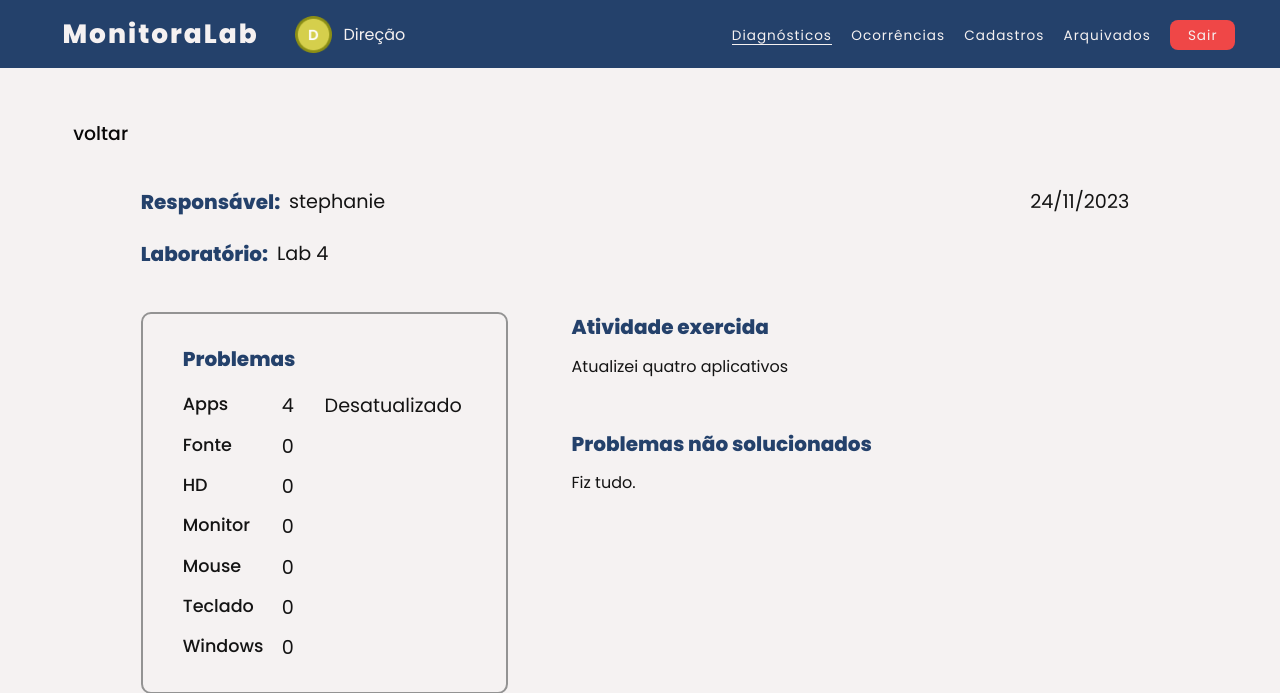
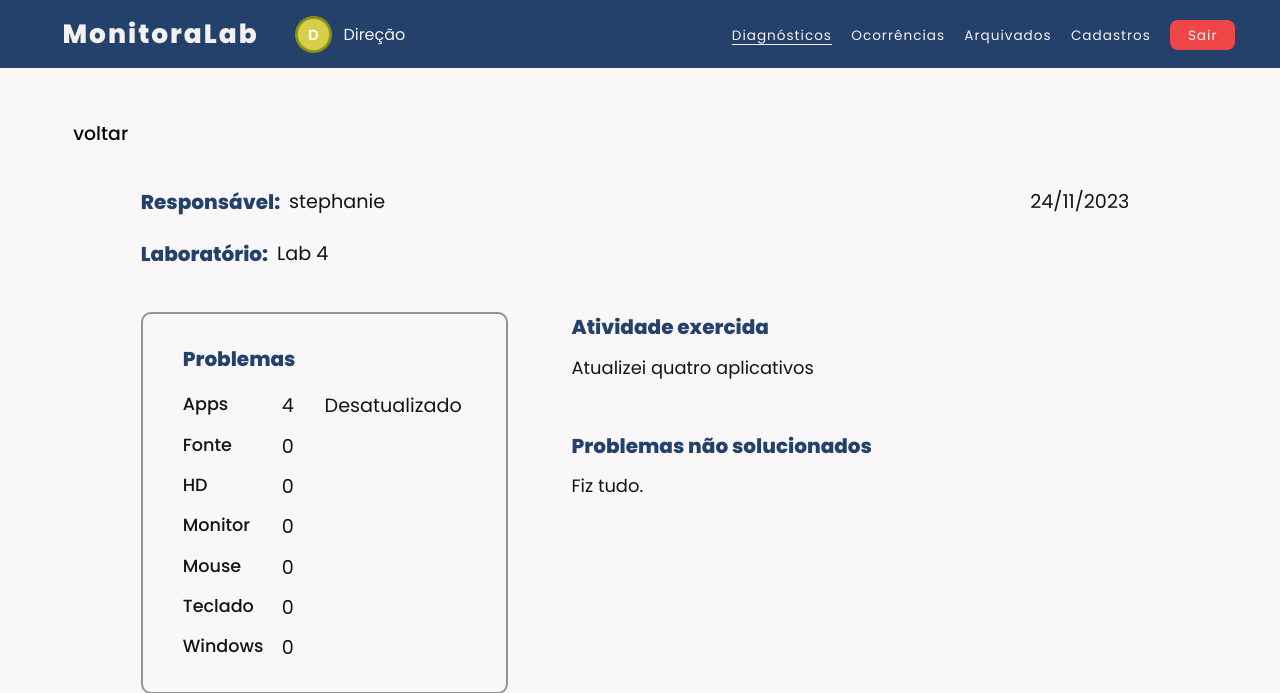
Before and after one commit to TCC2023insv/MonitoraLab, a PHP site: page /usuarios/diretoria/diagnostico.php?id=111 in a window 1280 px wide. Shown: the top 693 px of the page. Run offline with PHP 8.4, Linux system fonts and the light colour scheme; the visitor is signed in with stand-in values (Sample User, id 1); data comes from the database, SQL or seed files in the repository; some libraries are stand-ins or nearby versions.

Commit message:
logo-cores-navbar-size

```diff
--- a/css/cores.css
+++ b/css/cores.css
@@ -16,8 +16,8 @@
     --preto-2: #0000001c;
     --preto-3: #141414;
 
-    --icone: #fefefe;
-    --fundo: rgb(245, 242, 242);
+    --icone: #f9f7f7;
+    --fundo: #f9f7f7;
     --fundo-botao: #24416B;
     --h2: #24416B;
     --titulo-dados: #141414;
@@ -25,36 +25,39 @@
     --titulo: #24416B;
     --dados: #141414;
     --ver-diag: #24416B;
-    --caixa: #fefefe;
+    --caixa: #f9f7f7;
     --borda-caixa: #4e4e4eb4;
     --sombra: #0000001c;
-    --texto-branco:#fefefe;
+    --texto-branco:#f9f7f7;
     --txt: #4e4e4eb4;
     --txt-hover: #7d7d7d4c;
     --miniatura:#4e4e4eb4;
     --fundo-foto:  #090808;
     --icone-login:#24416B;
+    --fundo-txt: #f9f7f7;
 }
 
 
 /* TEMA ESCURO */
 .tema-escuro, :root{
-    --icone: #fefefe;
+    --icone: #f5f1f1;
     --fundo: #091932;
     --fundo-botao: #091932;
-    --h2: #fefefe;
+    --h2: #f5f1f1;
     --titulo-dados: #e9e5e5;
-    --voltar: #fefefe;
-    --titulo: #fefefe;
-    --dados: #fefefe;
+    --voltar: #f5f1f1;
+    --titulo: #f5f1f1;
+    --dados: #f5f1f1;
     --ver-diag: #bdbdbd;
     --caixa: #24416B;
-    --borda-caixa:#fefefe;
+    --borda-caixa:#f5f1f1;
     --sombra: #fefefe14;
-    --texto-branco:#fefefe;
+    --texto-branco:#f5f1f1;
     --txt: #4e4e4eb4;
-    --miniatura: #fefefe;
+    --txt-hover: #d0d0d0;
+    --miniatura: #f5f1f1;
     --fundo-foto:  #090808;
-    --icone-login:#fefefe;
+    --icone-login:#f5f1f1;
     --vermelho-2: #d83b3b;
+    --fundo-txt: #f5f1f1;
 }
--- a/css/diagnostico.css
+++ b/css/diagnostico.css
@@ -150,7 +150,7 @@ body{
 .texto{
     text-align: justify;
     margin-top: 2%;
-    font-size: 100%;
+    font-size: 112%;
     color: var(--dados);
 }
 
--- a/css/ocorrencias-arquivadas.css
+++ b/css/ocorrencias-arquivadas.css
@@ -226,6 +226,7 @@ margin: 1.5% 0 0 8px;
     color: var(--branco-1);
     font-size: 120%;
     margin: 0;
+    margin-right: 3%;
     padding: 0.5%;
     border-radius: 5px;
     cursor: pointer;
--- a/login.php
+++ b/login.php
@@ -28,6 +28,7 @@
 <body id="body">
     <main class="container">
         <div class="caixa-logo">
+            <img class="logo" src="icons/logo.png">
             <h1>MonitoraLab</h1>
         </div>
         <fieldset class="caixa-forms">
--- a/usuarios/diretoria/cadastrar-professor.php
+++ b/usuarios/diretoria/cadastrar-professor.php
@@ -44,8 +44,8 @@
         <ul>
             <li><a class="nav-li" href="inicio.php">Diagnósticos</a></li>
             <li><a class="nav-li" href="ocorrencias.php">Ocorrências</a></li>
+            <li><a class="nav-li" href="ocorrencias-arquivadas.php?problema=&data=&lab=">Arquivados</a></li>
             <li><a class="active" href="professores-cadastrados.php">Cadastros</a></li>
-            <li><a class="nav-li" href="ocorrencias-arquivadas.php?problema=&data=&lab=">Arquivados</a></li>
             <li><a class="Btn-Sair" onclick="Sair()" style="cursor: pointer;">Sair</a> </li>
         </ul>
         <div class="nav-responsivo">
--- a/usuarios/diretoria/diagnostico.php
+++ b/usuarios/diretoria/diagnostico.php
@@ -59,8 +59,8 @@
         <ul>
             <li><a class="active" href="inicio.php">Diagnósticos</a></li>
             <li><a class="nav-li" href="ocorrencias.php">Ocorrências</a></li>
+            <li><a class="nav-li" href="ocorrencias-arquivadas.php?problema=&data=&lab=">Arquivados</a></li>
             <li><a class="nav-li" href="professores-cadastrados.php">Cadastros</a></li>
-            <li><a class="nav-li" href="ocorrencias-arquivadas.php?problema=&data=&lab=">Arquivados</a></li>
             <li><a class="Btn-Sair" onclick="Sair()" style="cursor: pointer;">Sair</a> </li>
         </ul>
     </nav>
--- a/usuarios/diretoria/inicio.php
+++ b/usuarios/diretoria/inicio.php
@@ -48,8 +48,8 @@
             <ul>
                 <li><a class="active" href=""p>Diagnósticos</a></li>
                 <li><a class="nav-li" href="ocorrencias.php">Ocorrências</a></li>
+                <li><a class="nav-li" href="ocorrencias-arquivadas.php?problema=&data=&lab=">Arquivados</a></li>
                 <li><a class="nav-li" href="professores-cadastrados.php">Cadastros</a></li>
-                <li><a class="nav-li" href="ocorrencias-arquivadas.php?problema=&data=&lab=">Arquivados</a></li>
                 <li><a class="Btn-Sair" onclick="Sair()" style="cursor: pointer;">Sair</a> </li>
             </ul>
         </nav>
--- a/usuarios/diretoria/ocorrencias-arquivadas.php
+++ b/usuarios/diretoria/ocorrencias-arquivadas.php
@@ -111,8 +111,8 @@
             <ul>
                 <li><a class="nav-li" href="inicio.php">Diagnósticos</a></li>
                 <li><a class="nav-li" href="ocorrencias.php">Ocorrências</a></li>
+                <li><a class="active" href="">Arquivados</a></li>
                 <li><a class="nav-li" href="professores-cadastrados.php">Cadastros</a></li>
-                <li><a class="active" href="">Arquivados</a></li>
                 <li><a class="Btn-Sair" onclick="Sair()" style="cursor: pointer;">Sair</a> </li>
             </ul>
         </nav>
--- a/usuarios/diretoria/ocorrencias.php
+++ b/usuarios/diretoria/ocorrencias.php
@@ -47,8 +47,8 @@
             <div class="usuario">Direção</div>
             <ul>
                 <li><a class="nav-li" href="inicio.php">Diagnósticos</a></li>
+                <li><a class="nav-li" href="professores-cadastrados.php">Cadastros</a></li>
                 <li><a class="active" href="ocorrencias.php">Ocorrências</a></li>
-                <li><a class="nav-li" href="professores-cadastrados.php">Cadastros</a></li>
                 <li><a class="nav-li" href="ocorrencias-arquivadas.php?problema=&data=&lab=">Arquivados</a></li>
                 <li><a class="Btn-Sair" onclick="Sair()" style="cursor: pointer;">Sair</a> </li>
             </ul>
--- a/usuarios/diretoria/professores-cadastrados.php
+++ b/usuarios/diretoria/professores-cadastrados.php
@@ -45,8 +45,8 @@
         <ul>
             <li><a class="nav-li" href="inicio.php">Diagnósticos</a></li>
             <li><a class="nav-li" href="ocorrencias.php">Ocorrências</a></li>
+            <li><a class="nav-li" href="ocorrencias-arquivadas.php?problema=&data=&lab=">Arquivados</a></li>
             <li><a class="active" href="">Cadastros</a></li>
-            <li><a class="nav-li" href="ocorrencias-arquivadas.php?problema=&data=&lab=">Arquivados</a></li>
             <li><a class="Btn-Sair" onclick="Sair()" style="cursor: pointer;">Sair</a> </li>
         </ul>
     </nav>
```
Also changed, not shown: css/login.css (+8 -0 lines), css/registrar.css (+10 -1 lines).
